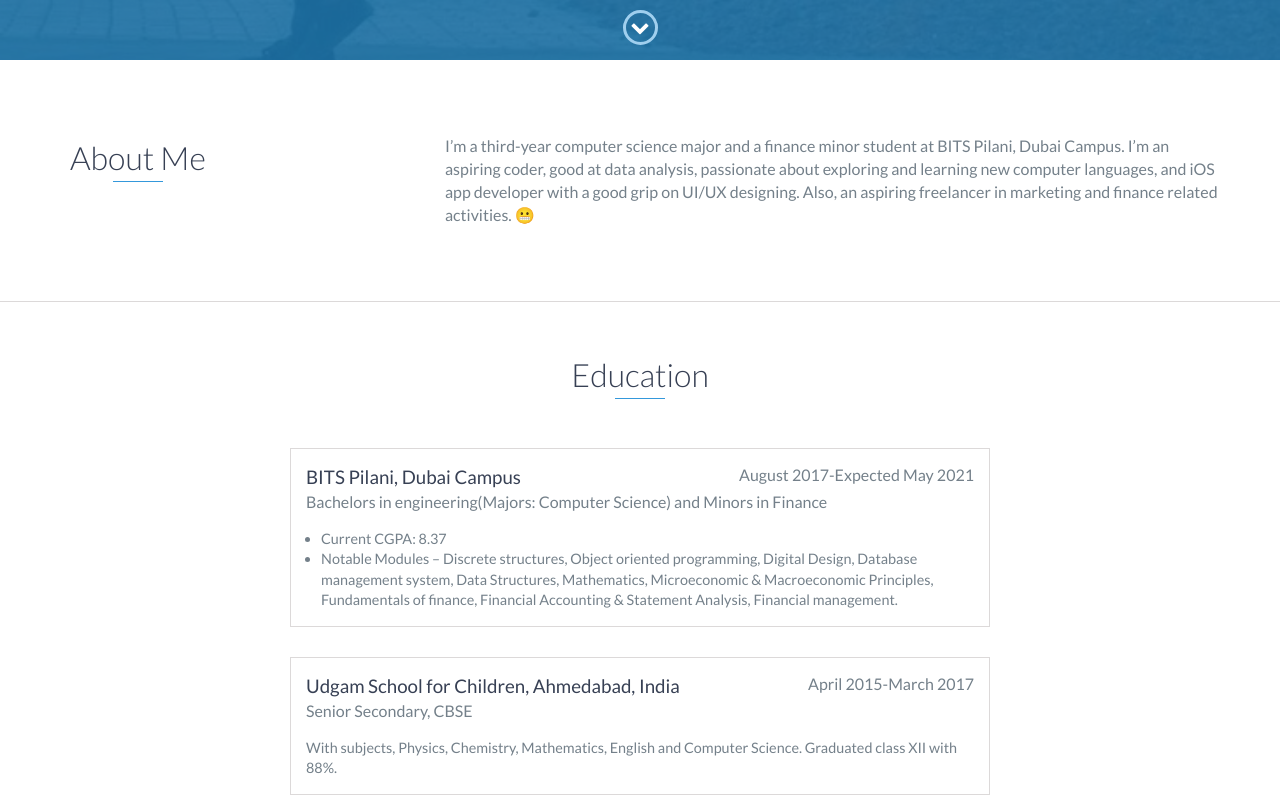
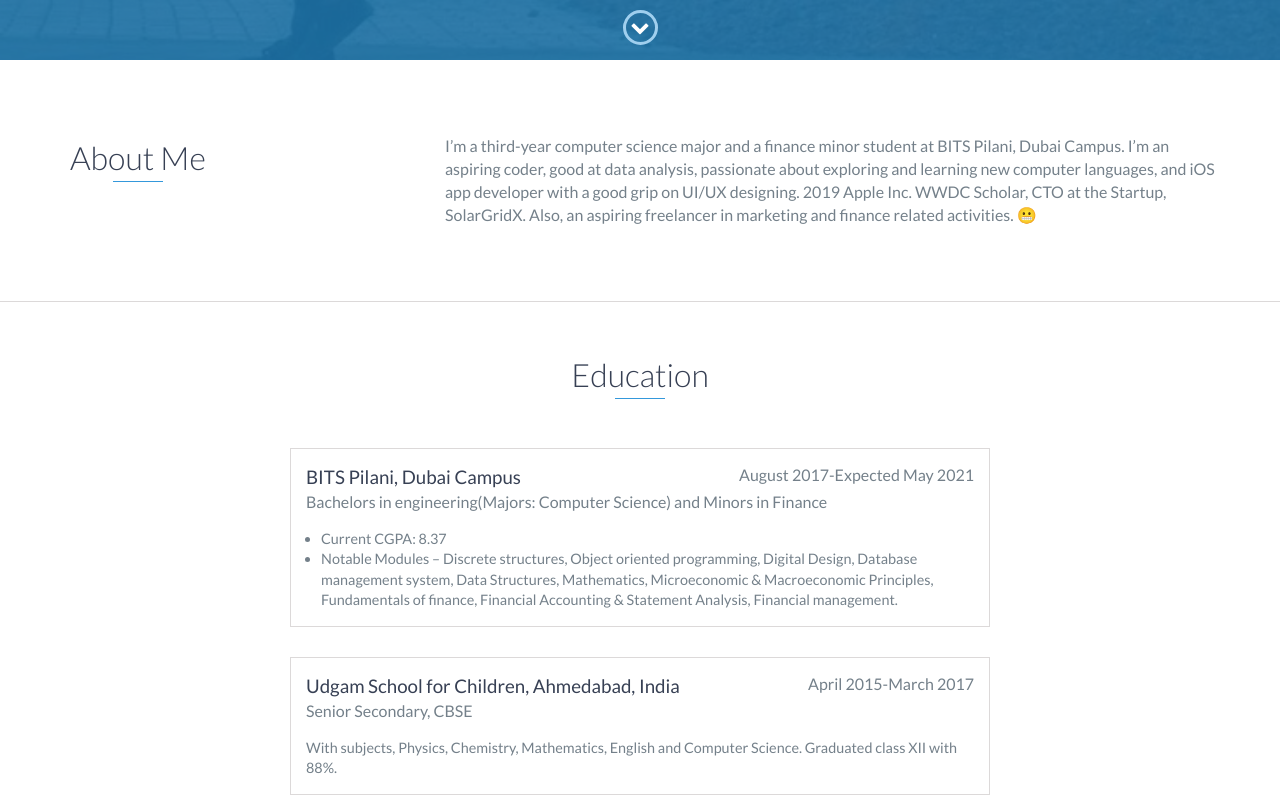
Before and after one commit to devanshmshah/devanshmadd.github.io, a website: page index.html in a window 1280 px wide. Shown: the part 740-1540 px from the top of the page. Drawn offline with nearby package versions, Linux system fonts and the light colour scheme.

Commit message:
SGX changes
SGX

```diff
--- a/index.html
+++ b/index.html
@@ -76,7 +76,7 @@
                 </div>
 
                     <p>
-                        I’m a third-year computer science major and a finance minor student at BITS Pilani, Dubai Campus. I’m an aspiring coder, good at data analysis, passionate about exploring and learning new computer languages, and iOS app developer with a good grip on UI/UX designing. Also, an aspiring freelancer in marketing and finance related activities. 😬                </div>
+                        I’m a third-year computer science major and a finance minor student at BITS Pilani, Dubai Campus. I’m an aspiring coder, good at data analysis, passionate about exploring and learning new computer languages, and iOS app developer with a good grip on UI/UX designing. 2019 Apple Inc. WWDC Scholar, CTO at the Startup, SolarGridX. Also, an aspiring freelancer in marketing and finance related activities. 😬                </div>
             </div>
         </div>
     </div>
@@ -234,9 +234,9 @@
 
 <small><br/>1) Live News Feed - Receive updates of our events and popular match results, along with offers from the partners.
 <br/>2) Match Fixtures Results & Scores.
-<br/>4) Registration through the application.
-<br/>5) Homepage with an introductory video and highlighting the major events.
-<br/>6) Push notifications so that the user doesn't miss out on any event.</small>
+<br/>3) Registration through the application.
+<br/>4) Homepage with an introductory video and highlighting the major events.
+<br/>5) Push notifications so that the user doesn't miss out on any event.</small>
 
 <br /> <a href="https://github.com/devanshmadd/BSF_AppStore">Github Project.</a>
 <br /> <a href="https://apps.apple.com/us/app/bits-sports-fest/id1486190493">App Store Link.</a>
```
Also changed, not shown: 2 other files.
